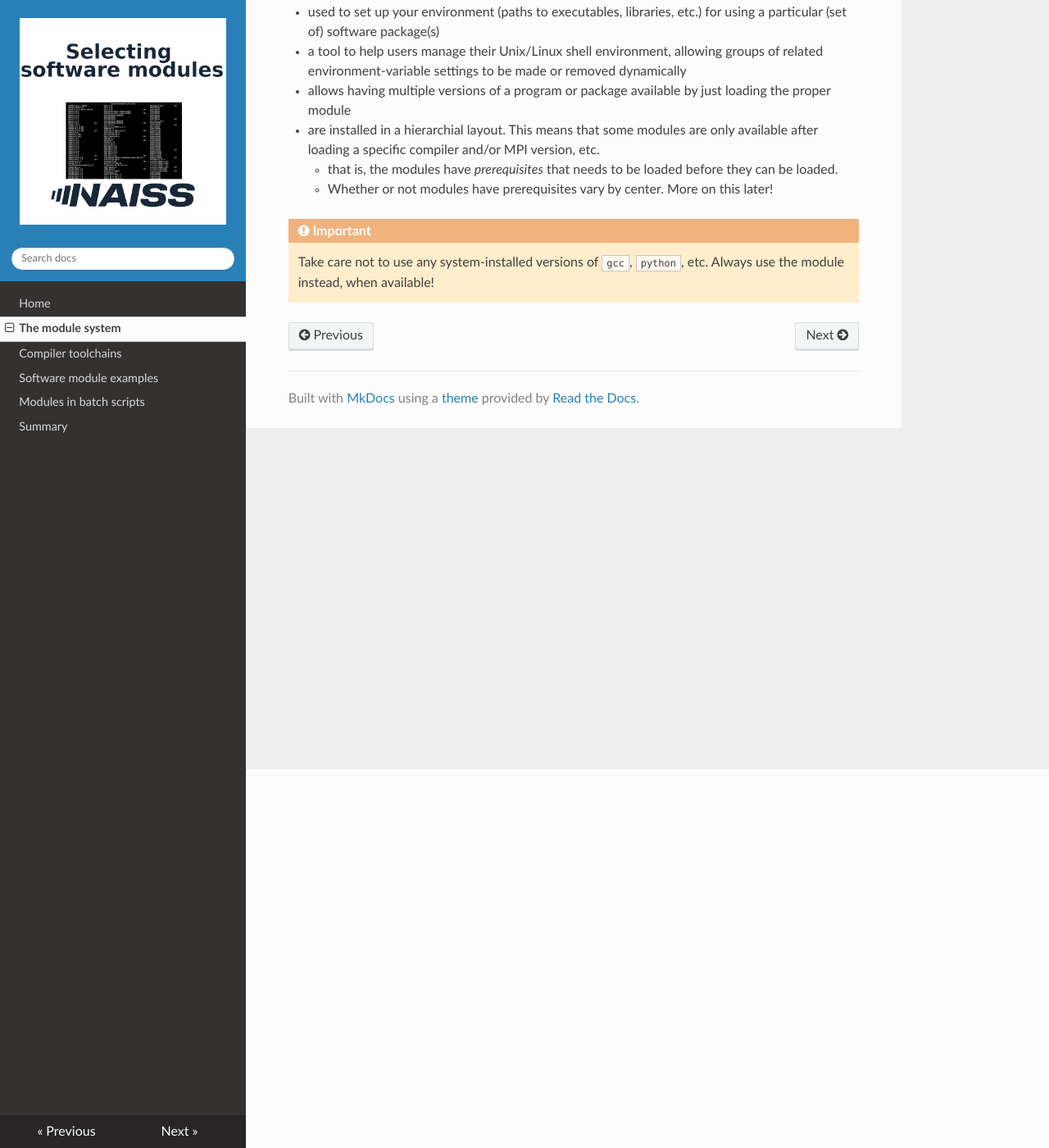
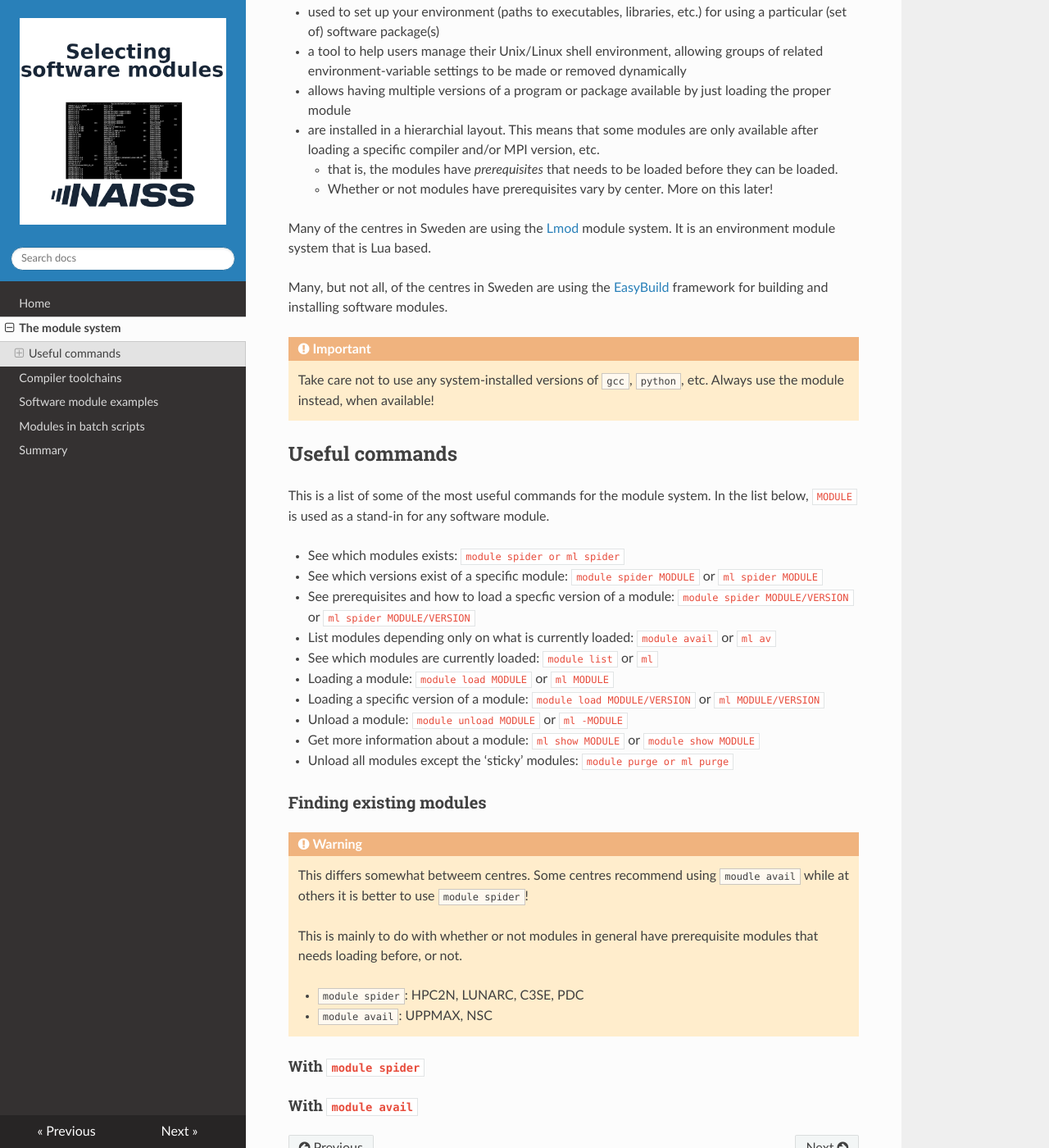
Before and after one commit to hpc2n/selecting-modules, an MkDocs documentation site: the page built from docs/intro.md, in a window 1280 px wide and 1400 px high, scrolled down 462 px. Shown: the whole window at 82% size. Built offline with MkDocs 1.6.1, drawn with Linux system fonts in a browser that asks for light colours; nearby versions of some CDN libraries.

Commit message:
Adding some info on how avail and spider works at various centres

```diff
--- a/docs/intro.md
+++ b/docs/intro.md
@@ -18,6 +18,40 @@ Modules are:
     - that is, the modules have *prerequisites* that needs to be loaded before they can be loaded.
     - Whether or not modules have prerequisites vary by center. More on this later!
 
+Many of the centres in Sweden are using the <a href="https://lmod.readthedocs.io/en/latest/" target="_blank">Lmod</a> module system. It is an environment module system that is Lua based.
+
+Many, but not all, of the centres in Sweden are using the <a href="https://docs.easybuild.io/" target="_blank">EasyBuild</a> framework for building and installing software modules.
+
 !!! warning "Important"
 
     Take care not to use any system-installed versions of ``gcc``, ``python``, etc. Always use the module instead, when available!
+
+## Useful commands
+
+This is a list of some of the most useful commands for the module system. In the list below, ``MODULE`` is used as a stand-in for any software module.
+
+- See which modules exists: ``module spider or ml spider``
+- See which versions exist of a specific module: ``module spider MODULE`` or ``ml spider MODULE``
+- See prerequisites and how to load a specfic version of a module: ``module spider MODULE/VERSION`` or ``ml spider MODULE/VERSION``
+- List modules depending only on what is currently loaded: ``module avail`` or ``ml av``
+- See which modules are currently loaded: ``module list`` or ``ml``
+- Loading a module: ``module load MODULE`` or ``ml MODULE``
+- Loading a specific version of a module: ``module load MODULE/VERSION`` or ``ml MODULE/VERSION``
+- Unload a module: ``module unload MODULE`` or ``ml -MODULE``
+- Get more information about a module: ``ml show MODULE`` or ``module show MODULE``
+- Unload all modules except the ‘sticky’ modules: ``module purge or ml purge``
+
+### Finding existing modules
+
+!!! warning
+
+    This differs somewhat betweem centres. Some centres recommend using ``moudle avail`` while at others it is better to use ``module spider``!
+
+    This is mainly to do with whether or not modules in general have prerequisite modules that needs loading before, or not.
+
+    - ``module spider``: HPC2N, LUNARC, C3SE, PDC
+    - ``module avail``: UPPMAX, NSC
+
+#### With ``module spider``
+
+#### With ``module avail``
```
Also changed, not shown: docs/index.md (+1 -1 lines).
